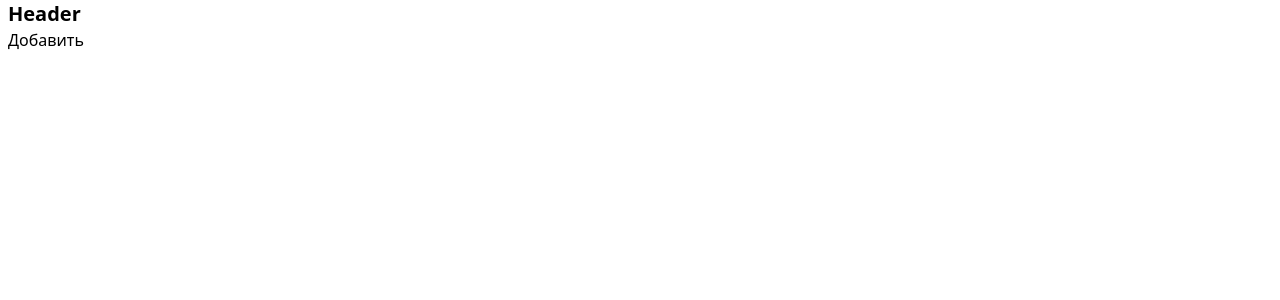
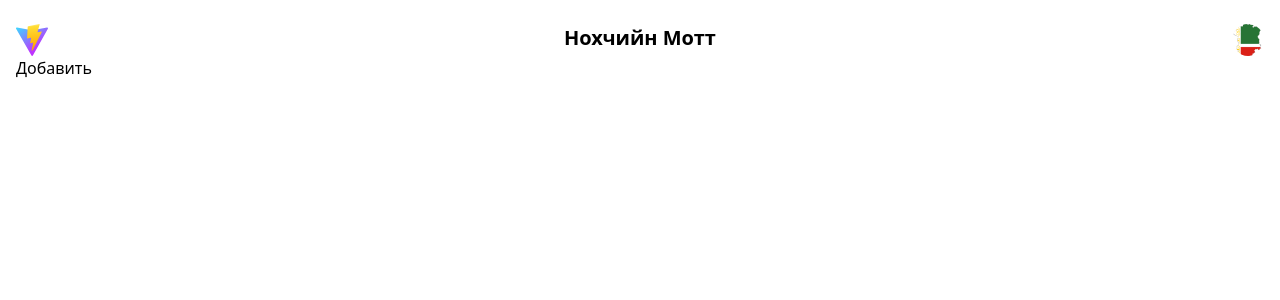
Before and after one commit to bubaew95/mettanash, a React (Vite) app: page / in a window 1280 px wide. Shown: the top 300 px of the page. Built offline with nearby package versions, Linux system fonts and the light colour scheme.

Commit message:
Добавлен header на главную страницу

```diff
--- a/src/Components/App/App.tsx
+++ b/src/Components/App/App.tsx
@@ -14,7 +14,7 @@ function App() {
   }, [questions]);
 
   return (
-    <div className="container px-2">
+    <div className="container px-4">
       <Header />
 
       <button onClick={() => setQuestions("test")}>Добавить</button>
--- a/src/Components/Header/Header.tsx
+++ b/src/Components/Header/Header.tsx
@@ -1,9 +1,15 @@
 import "./Header.css";
+
+import ch from "../../assets/ch.png";
 
 export default function Header() {
   return (
-    <div className="bg-violet-800 light:bg-[#000000]">
-      <h1 className="text-xl font-bold">Header</h1>
+    <div className="flex justify-between mt-6">
+      <img src="vite.svg" />
+      <h1 className="text-xl font-bold text-black-50 text-center">
+        Нохчийн Мотт
+      </h1>
+      <img src={ch} className="w-8 h-8  object-cover rounded-full" />
     </div>
   );
 }
--- /dev/null
+++ b/src/Components/MainBanner/MainBanner.tsx
@@ -0,0 +1,5 @@
+import "./MainBanner.css";
+
+export default function () {
+  return <div>test</div>;
+}
--- /dev/null
+++ b/src/Components/MainBanner/index.ts
@@ -0,0 +1,3 @@
+import MainBanner from "./MainBanner";
+
+export default MainBanner;
--- a/tailwind.config.js
+++ b/tailwind.config.js
@@ -1,18 +1,7 @@
 /** @type {import('tailwindcss').Config} */
 export default {
-  content: ["./index.html", "./src/**/*.{ts,tsx}"],
+  content: ["./index.html", "./src/**/*.{js,jsx,ts,tsx}"],
   theme: {
-    colors: {
-      blue: "#1fb6ff",
-      purple: "#7e5bef",
-      pink: "#ff49db",
-      orange: "#ff7849",
-      green: "#13ce66",
-      yellow: "#ffc82c",
-      "gray-dark": "#273444",
-      gray: "#8492a6",
-      "gray-light": "#d3dce6",
-    },
     extend: {},
   },
   plugins: [],
```
Also changed, not shown: src/Components/MainBanner/MainBanner.css (added), src/assets/ch.png (added).
